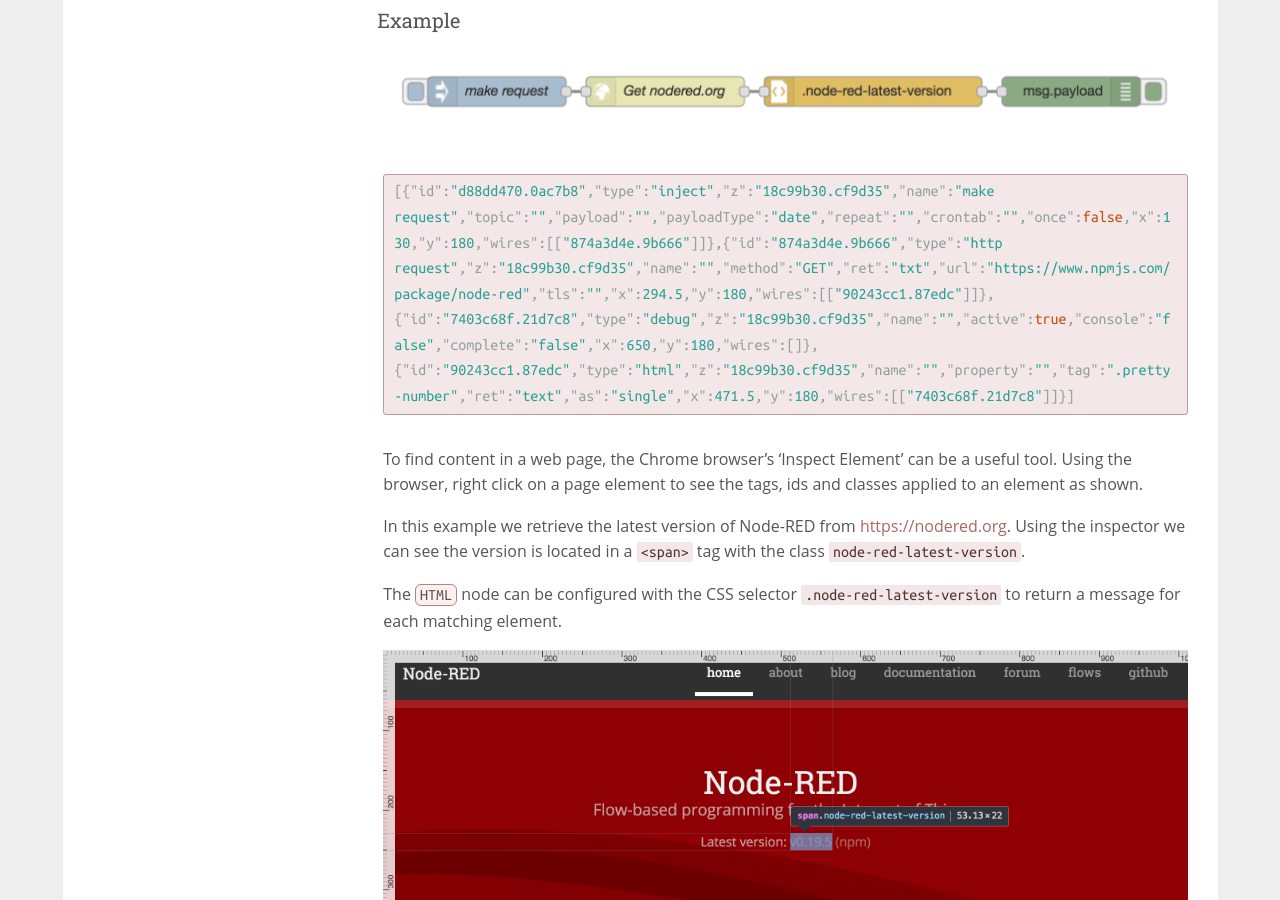
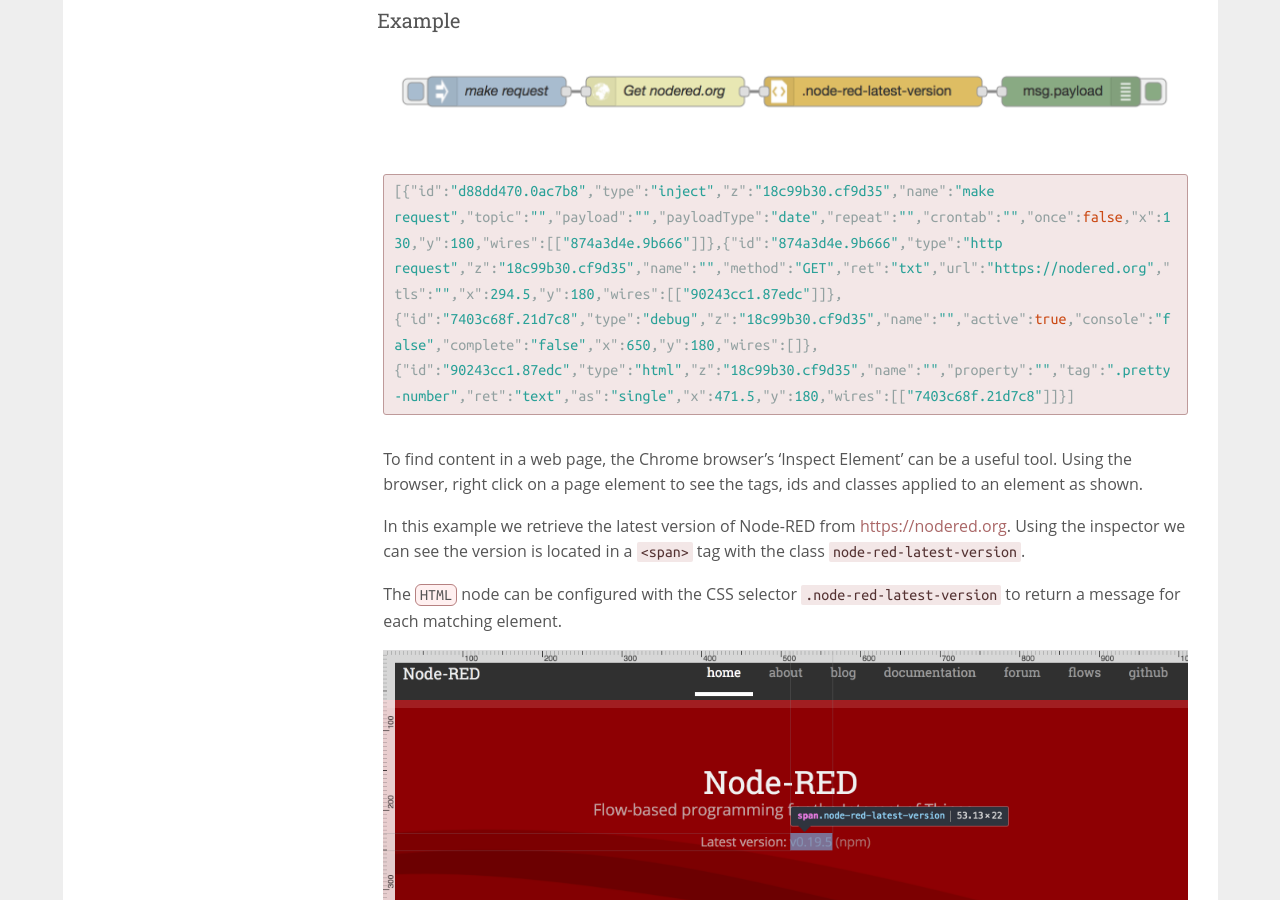
Before and after one commit to node-red/cookbook.nodered.org, a Jekyll site: the page built from http/simple-get-request.md, in a window 1280 px wide and 900 px high, scrolled down 432 px. Built offline with Jekyll 4.4.1, drawn with Linux system fonts in a browser that asks for light colours; nearby versions of some CDN libraries; some of the changed lines change nothing that is shown.

Commit message:
Fix url in Simple GET request flow Closes #45

```diff
--- a/http/simple-get-request.md
+++ b/http/simple-get-request.md
@@ -18,7 +18,7 @@
 
 {% raw %}
 ~~~json
-[{"id":"d88dd470.0ac7b8","type":"inject","z":"18c99b30.cf9d35","name":"make request","topic":"","payload":"","payloadType":"date","repeat":"","crontab":"","once":false,"x":130,"y":180,"wires":[["874a3d4e.9b666"]]},{"id":"874a3d4e.9b666","type":"http request","z":"18c99b30.cf9d35","name":"","method":"GET","ret":"txt","url":"https://www.npmjs.com/package/node-red","tls":"","x":294.5,"y":180,"wires":[["90243cc1.87edc"]]},{"id":"7403c68f.21d7c8","type":"debug","z":"18c99b30.cf9d35","name":"","active":true,"console":"false","complete":"false","x":650,"y":180,"wires":[]},{"id":"90243cc1.87edc","type":"html","z":"18c99b30.cf9d35","name":"","property":"","tag":".pretty-number","ret":"text","as":"single","x":471.5,"y":180,"wires":[["7403c68f.21d7c8"]]}]
+[{"id":"d88dd470.0ac7b8","type":"inject","z":"18c99b30.cf9d35","name":"make request","topic":"","payload":"","payloadType":"date","repeat":"","crontab":"","once":false,"x":130,"y":180,"wires":[["874a3d4e.9b666"]]},{"id":"874a3d4e.9b666","type":"http request","z":"18c99b30.cf9d35","name":"","method":"GET","ret":"txt","url":"https://nodered.org","tls":"","x":294.5,"y":180,"wires":[["90243cc1.87edc"]]},{"id":"7403c68f.21d7c8","type":"debug","z":"18c99b30.cf9d35","name":"","active":true,"console":"false","complete":"false","x":650,"y":180,"wires":[]},{"id":"90243cc1.87edc","type":"html","z":"18c99b30.cf9d35","name":"","property":"","tag":".pretty-number","ret":"text","as":"single","x":471.5,"y":180,"wires":[["7403c68f.21d7c8"]]}]
 ~~~
 {: .flow}
 {% endraw %}
```
